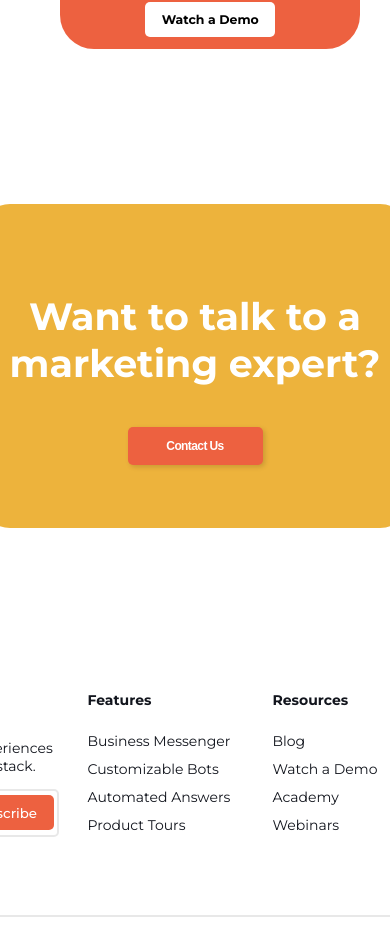
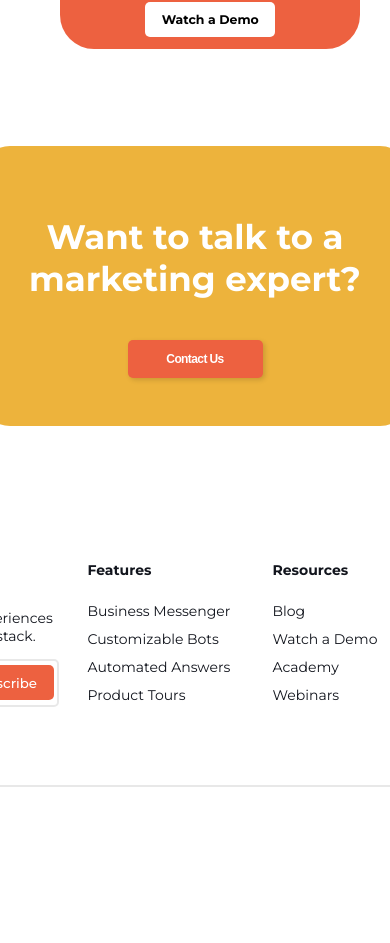
Before and after one commit to akinevans/socialsync, a React (Create React App) app: page / in a window 390 px wide. Shown: the part 2384-3327 px from the top of the page. Built offline with nearby package versions, Linux system fonts and the light colour scheme.

Commit message:
Implement responsive tablet view for Contact component

```diff
--- a/src/components/Contact.css
+++ b/src/components/Contact.css
@@ -16,8 +16,7 @@
 
 .contact-inner-wrapper {
   width: 865px;
-  height: 324px;
-  background-color: var(--main-bg-color);
+  height: 100%;
   /* border: 4px solid blue; */
   background-color: var(--quaternary-bg-color);
   border-radius: 30px;
@@ -36,3 +35,25 @@
   margin-bottom: 40px;
   font-size: 38px;
 }
+
+/** Tablet View */
+/** Tablet View */
+/** Tablet View */
+
+@media (max-width: 1000px) {
+  .contact-outer-wrapper {
+    height: 280px;
+    /* border: 2px solid red; */
+    margin-top: 30px;
+  }
+
+  .contact-inner-wrapper {
+    width: 765px;
+    /* border: 4px solid blue; */
+    background-color: var(--quaternary-bg-color);
+  }
+
+  .contact-text-wrapper h1 {
+    font-size: 34px;
+  }
+} /*End Tablet View*/
```
